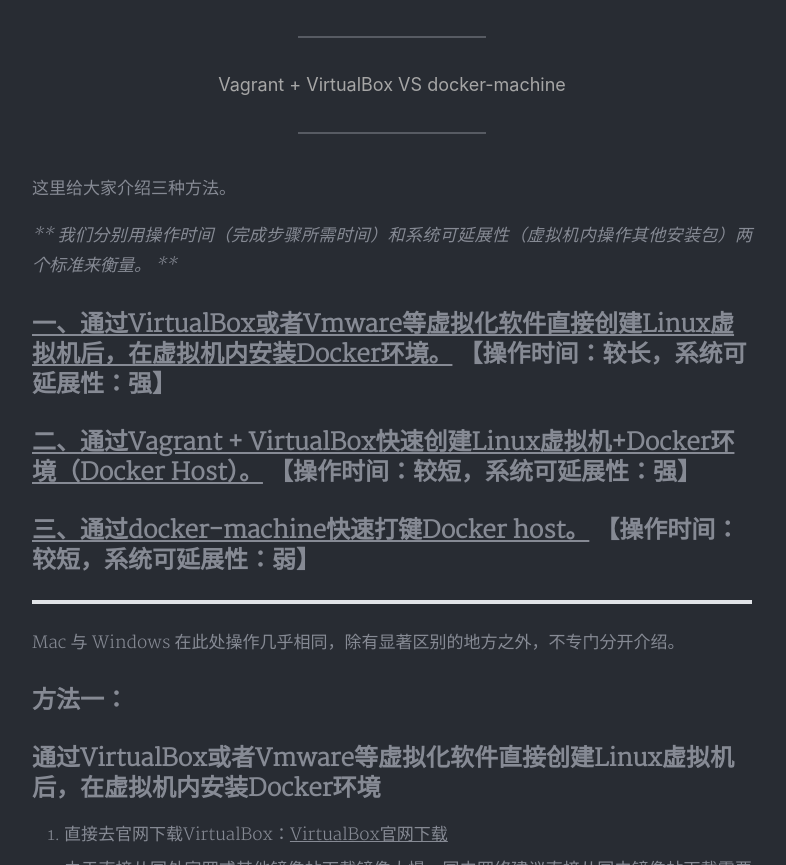
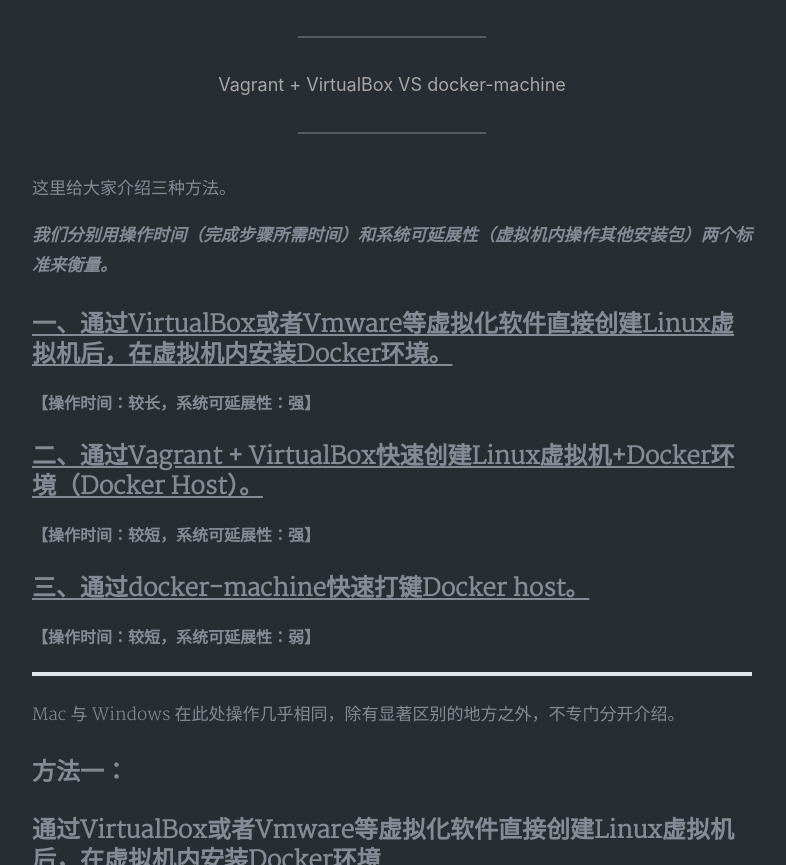
Before and after one commit to HenryHuang1213/henryhuang1213.github.io, a Jekyll site: the page built from _posts/2020-3-14-快速创建Linux下Docker环境的三种方式.md, in a window 1280 px wide and 900 px high, scrolled down 429 px, cut to the strip 35-900 px from the top of the window. Shown: the whole strip, without its empty margins (248-1034 px from the left). Built offline with Jekyll 4.4.1, drawn with Linux system fonts in a browser that asks for light colours; nearby versions of some CDN libraries; a style sheet for code colours, icons or effects is not loaded.

```diff
--- a/_posts/2020-3-14-快速创建Linux下Docker环境的三种方式.md
+++ b/_posts/2020-3-14-快速创建Linux下Docker环境的三种方式.md
@@ -13,13 +13,16 @@ tags:
 
 这里给大家介绍三种方法。
 
-*** 我们分别用操作时间（完成步骤所需时间）和系统可延展性（虚拟机内操作其他安装包）两个标准来衡量。 ***
+***我们分别用操作时间（完成步骤所需时间）和系统可延展性（虚拟机内操作其他安装包）两个标准来衡量。***
 
-## [一、通过VirtualBox或者Vmware等虚拟化软件直接创建Linux虚拟机后，在虚拟机内安装Docker环境。](#jump1) 【操作时间：较长，系统可延展性：强】
+## [一、通过VirtualBox或者Vmware等虚拟化软件直接创建Linux虚拟机后，在虚拟机内安装Docker环境。](#jump1)
+#### 【操作时间：较长，系统可延展性：强】
 
-## [二、通过Vagrant + VirtualBox快速创建Linux虚拟机+Docker环境（Docker Host）。](#jump2) 【操作时间：较短，系统可延展性：强】
+## [二、通过Vagrant + VirtualBox快速创建Linux虚拟机+Docker环境（Docker Host）。](#jump2)
+#### 【操作时间：较短，系统可延展性：强】
 
-## [三、通过docker-machine快速打键Docker host。](#jump3) 【操作时间：较短，系统可延展性：弱】
+## [三、通过docker-machine快速打键Docker host。](#jump3)
+#### 【操作时间：较短，系统可延展性：弱】
 
 -----
 
```
